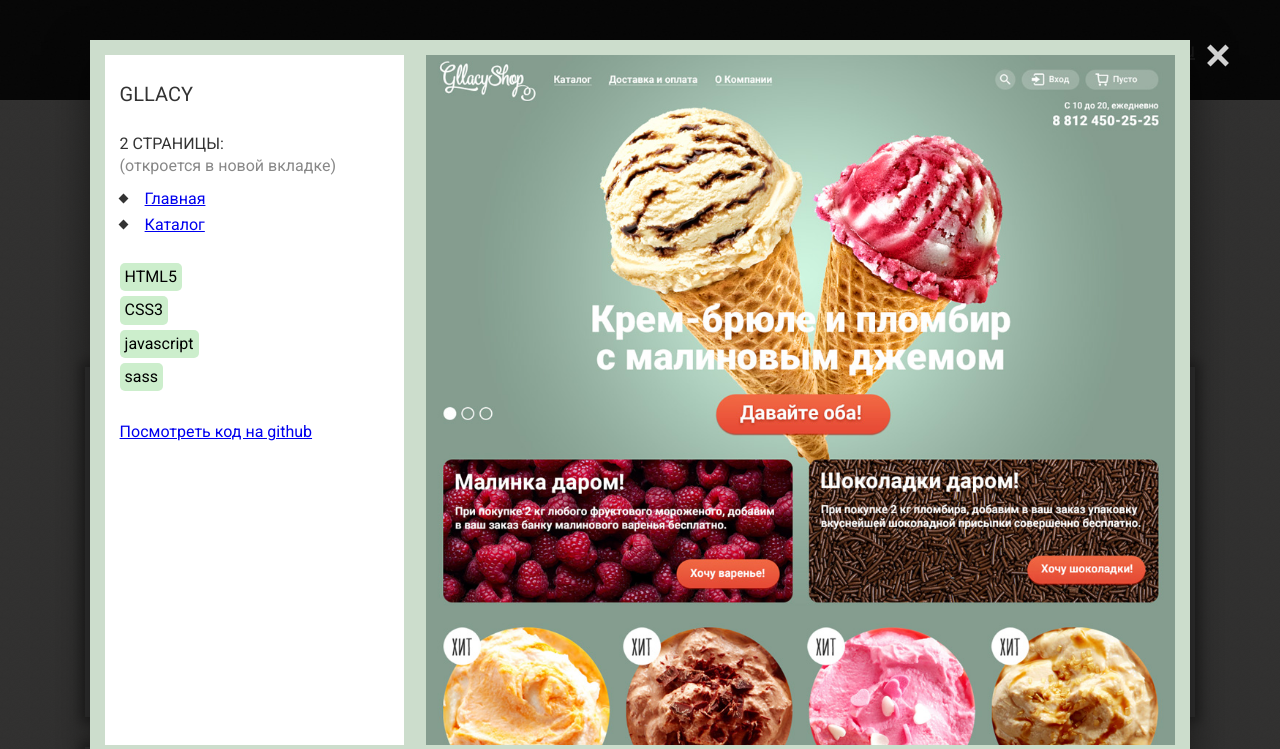
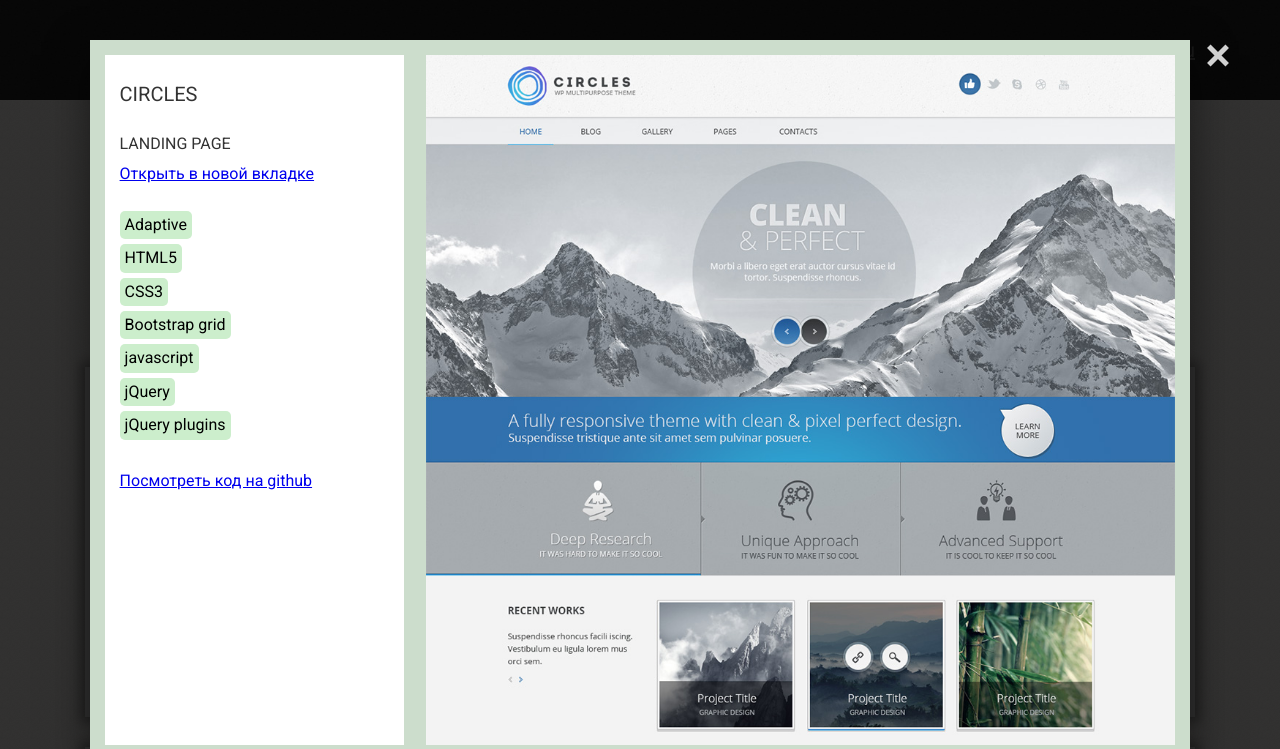
Before and after one commit to alexkoder/alexkoder.github.io, a plain HTML site: page index.html in a window 1280 px wide. Both pictures are taken after a click on the link 259 px from the left and 541 px from the top of the page. Shown: the top 749 px of the page. Drawn offline with Linux system fonts and the light colour scheme.

Commit message:
Added circles

```diff
--- a/index.html
+++ b/index.html
@@ -25,6 +25,40 @@
 	<div class="container">
 		<h1 class="main-title">Портфолио верстальщика</h1>
 		<div class="items-container">
+			<div class="item">
+				<a href="#" class="item-link">
+					<img src="img/circles-thumb.jpg" alt="Blueasy">
+					<div class="overlay">
+						<div class="descr-wrap">
+							<div class="descr">Сайт-лэндинг <b>Circles</b></div>
+							<div class="page-count">landing page</div>
+							<div class="technologies">HTML5, CSS3, javascript, jQuery</div>
+						</div>
+					</div>
+				</a>
+
+				<div class="popup clearfix">
+					<div class="popup-descr-block">
+						<h3 class="title">Circles</h3>
+						<div class="pages-title">Landing page</div>
+						<a href="https://alexkoder.github.io/circles/index.html" target="_blank" class="landing-link">Открыть в новой вкладке</a>
+						<ul class="technologies-list">
+							<li><span>Adaptive</span></li>
+							<li><span>HTML5</span></li>
+							<li><span>CSS3</span></li>
+							<li><span>Bootstrap grid</span></li>
+							<li><span>javascript</span></li>
+							<li><span>jQuery</span></li>
+							<li><span>jQuery plugins</span></li>
+						</ul>
+						<a href="https://github.com/alexkoder/circles" class="github-link" target="_blank">Посмотреть код на github</a>
+					</div>
+					<figure class="popup-gallery">
+						<img class="gallery-img" src="img/circles.jpg" alt="">
+					</figure>
+				</div>
+			</div> <!-- circles -->
+
 			<div class="item">
 				<a href="#" class="item-link">
 					<img src="img/gllacy-thumb.jpg" alt="Gllacy">
```
Also changed, not shown: img/circles-thumb.jpg (added), img/circles.jpg (added).
